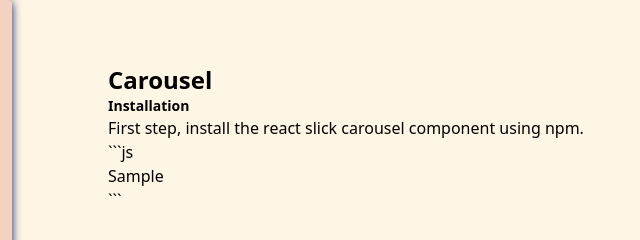
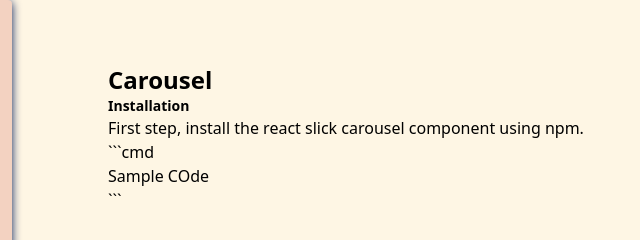
Before and after one commit to jimspags/radix-rhf, a Gatsby site: page /components/Carousel in a window 1280 px wide. Shown: the top 240 px of the page, 288-928 px from the left. Built offline with nearby package versions, Linux system fonts and the light colour scheme; Gatsby itself is replaced by a stand-in of ours.

Commit message:
Update Component “carousel”

```diff
--- a/src/markdowns/components/carousel.md
+++ b/src/markdowns/components/carousel.md
@@ -7,8 +7,8 @@ path: Carousel
 
 F﻿irst step, install the react slick carousel component using npm.
 
-\`\``js
+\`\``cmd
 
-S﻿ample
+Sample COde
 
 \`﻿\``
```
